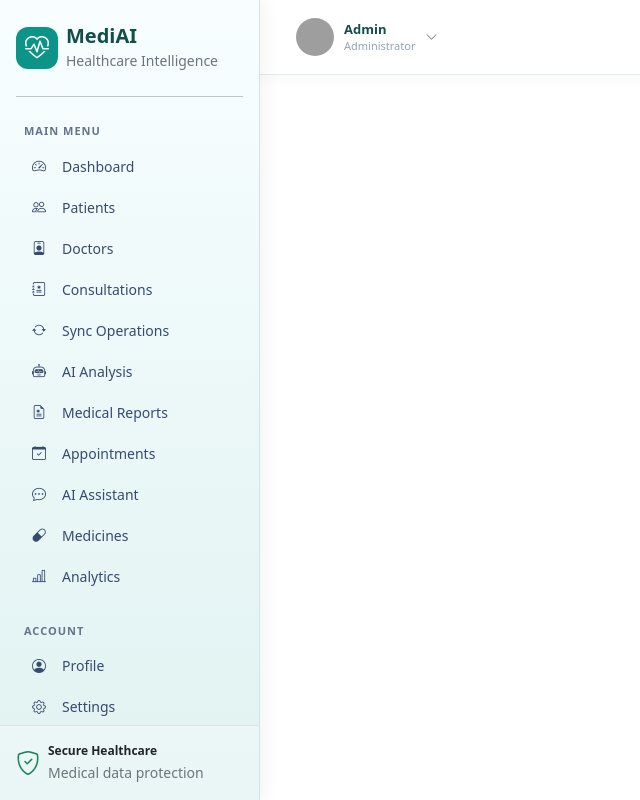
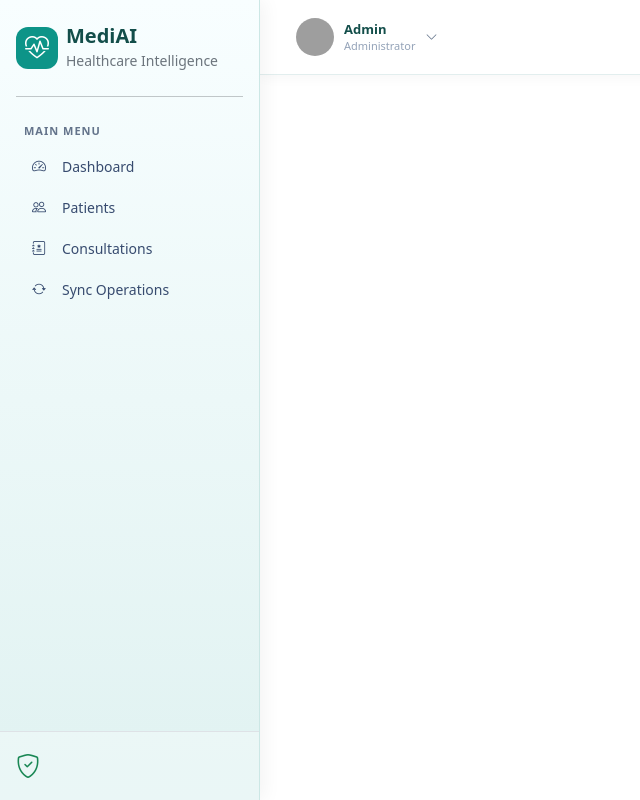
Before and after one commit to Yoge07sh/PS-04-Archithon, a React (Vite) app in the folder frontend/: page / in a window 1280 px wide. Shown: the whole page, without its empty margins (0-640 px from the left). Built offline with nearby package versions, Linux system fonts and the light colour scheme; grey boxes are pictures that could not be loaded.

Commit message:
updation

```diff
--- a/frontend/src/components/Sidebar/Sidebar.jsx
+++ b/frontend/src/components/Sidebar/Sidebar.jsx
@@ -1,4 +1,3 @@
-
 import { useState } from "react";
 import { NavLink } from "react-router-dom";
 import { ListGroup } from "react-bootstrap";
@@ -22,11 +21,7 @@ function Sidebar() {
       icon: "bi-people",
       label: "Patients",
     },
-    {
-      path: "/doctors",
-      icon: "bi-person-badge",
-      label: "Doctors",
-    },
+
     {
       path: "/consultations",
       icon: "bi-journal-medical",
@@ -36,50 +31,6 @@ function Sidebar() {
       path: "/sync-operations",
       icon: "bi-arrow-repeat",
       label: "Sync Operations",
-    },
-    {
-      path: "/ai-analysis",
-      icon: "bi-robot",
-      label: "AI Analysis",
-    },
-    {
-      path: "/medical-reports",
-      icon: "bi-file-earmark-medical",
-      label: "Medical Reports",
-    },
-    {
-      path: "/appointments",
-      icon: "bi-calendar-check",
-      label: "Appointments",
-    },
-    {
-      path: "/ai-assistant",
-      icon: "bi-chat-dots",
-      label: "AI Assistant",
-    },
-    {
-      path: "/medicines",
-      icon: "bi-capsule",
-      label: "Medicines",
-    },
-    {
-      path: "/analytics",
-      icon: "bi-bar-chart-line",
-      label: "Analytics",
-    },
-  ];
-
-  // ================= ACCOUNT ITEMS =================
-  const accountItems = [
-    {
-      path: "/profile",
-      icon: "bi-person-circle",
-      label: "Profile",
-    },
-    {
-      path: "/settings",
-      icon: "bi-gear",
-      label: "Settings",
     },
   ];
 
@@ -126,11 +77,7 @@ function Sidebar() {
       )}
 
       {/* SIDEBAR */}
-      <div
-        className={`sidebar d-flex flex-column ${
-          menuOpen ? "show" : ""
-        }`}
-      >
+      <div className={`sidebar d-flex flex-column ${menuOpen ? "show" : ""}`}>
         {/* LOGO */}
         <div className="px-3 py-4 d-flex align-items-center gap-2">
           <div className="sidebar-logo">
@@ -139,9 +86,7 @@ function Sidebar() {
 
           <div>
             <h5 className="mb-0 fw-bold sidebar-brand">MediAI</h5>
-            <small className="text-secondary">
-              Healthcare Intelligence
-            </small>
+            <small className="text-secondary">Healthcare Intelligence</small>
           </div>
 
           {/* MOBILE CLOSE BUTTON */}
@@ -164,53 +109,13 @@ function Sidebar() {
 
           {renderItems(menuItems)}
 
-          {/* ACCOUNT */}
-          <div className="mt-4 mb-2 px-2 text-uppercase fw-semibold sidebar-heading">
-            Account
-          </div>
-
-          {renderItems(accountItems)}
-
           {/* AI CARD */}
-          <div className="mt-4 p-3 rounded-4 ai-sidebar-card">
-            <i className="bi bi-stars fs-4"></i>
-
-            <h6 className="fw-bold mt-2 mb-1">
-              AI Health Assistant
-            </h6>
-
-            <p className="mb-2">
-              Get AI-powered insights from medical reports.
-            </p>
-
-            <NavLink
-              to="/ai-assistant"
-              className="ai-sidebar-btn"
-              onClick={() => setMenuOpen(false)}
-            >
-              Explore AI
-              <i className="bi bi-arrow-right ms-1"></i>
-            </NavLink>
-          </div>
         </div>
 
         {/* FOOTER */}
         <div className="p-3 border-top sidebar-footer">
           <div className="d-flex align-items-center gap-2">
             <i className="bi bi-shield-check fs-4 text-success"></i>
-
-            <div>
-              <div
-                className="fw-semibold"
-                style={{ fontSize: "12px" }}
-              >
-                Secure Healthcare
-              </div>
-
-              <small className="text-secondary">
-                Medical data protection
-              </small>
-            </div>
           </div>
         </div>
       </div>
```
